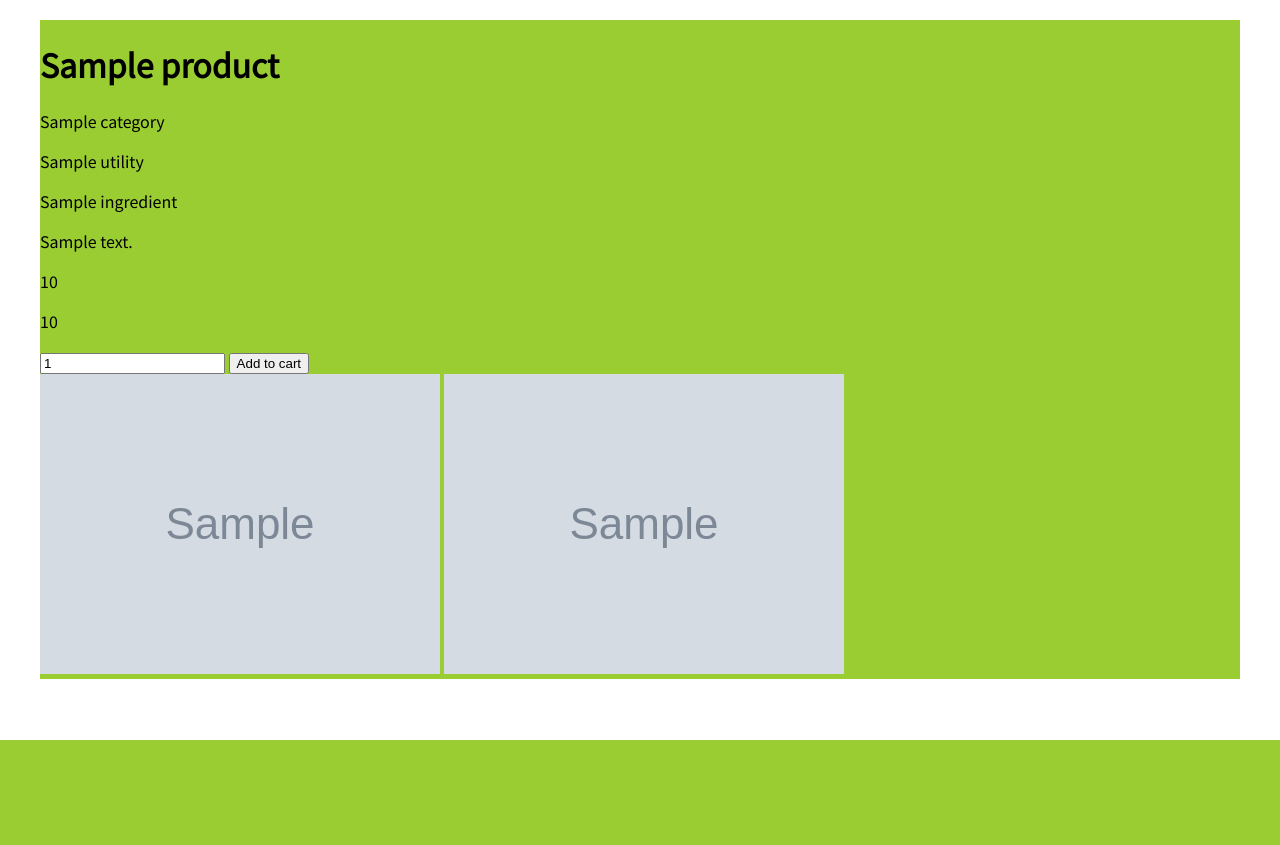
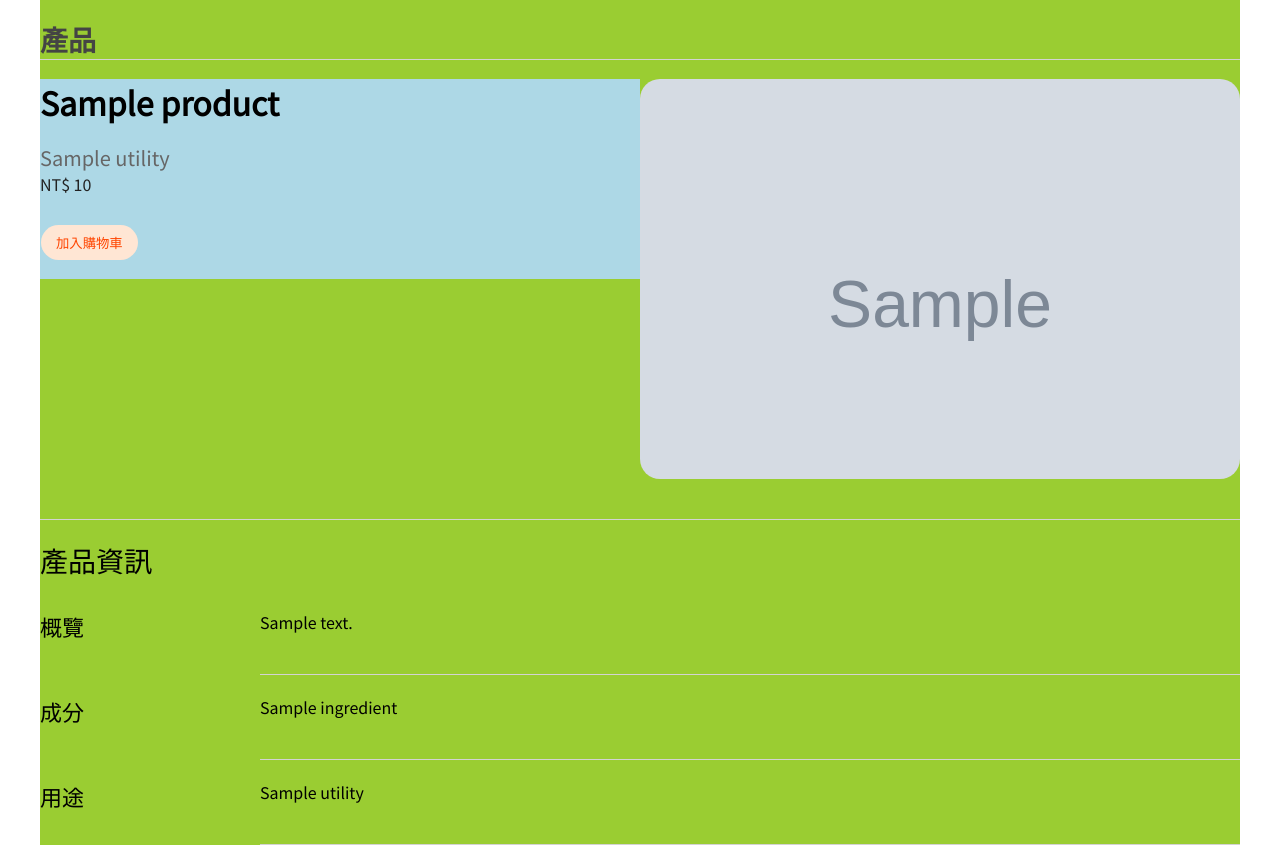
Before and after one commit to samuelyutt/WebStore, a Django app: template WebStore/templates/products/detail.html in a window 1280 px wide. Shown: the part 60-905 px from the top of the page. Before the commit the page ends 800 px from the top, so only its background shows below. Run offline with Django 3.2, Linux system fonts and the light colour scheme; the template is opened without the code that fills it: most values are stand-ins (such as "Sample title", 1, 10 or a date in 2020); grey boxes marked "Sample" are stand-in pictures.

Commit message:
Add product detail css

```diff
--- a/WebStore/products/views.py
+++ b/WebStore/products/views.py
@@ -11,7 +11,7 @@ class IndexView(generic.ListView):
     template_name = 'products/index.html'
 
     def get_queryset(self):
-        return Product.objects.all()
+        return Product.objects.filter(is_sellable=True)
 
 class DetailView(generic.DetailView):
     model = Product
--- a/WebStore/static/Webstore/css/style.css
+++ b/WebStore/static/Webstore/css/style.css
@@ -13,7 +13,7 @@ header {
 }
 
 main {
-    padding: 20px;
+    padding: 0 20px;
 }
 
 form {
@@ -97,11 +97,11 @@ a, .button {
     max-width: 1200px;
 }
 
-.title {
-    padding: 0 8px 0 8px;
+.caption {
+    /* padding: 0 8px 0 8px; */
 }
 
-.title h1 {
+.caption h1 {
     font-size: 28px;
     font-weight: 900;
     color: #444444;
@@ -113,15 +113,23 @@ a, .button {
 .container {
     display: flex;
     flex-wrap: wrap;
+    justify-content: center;
+}
+
+.container-jcleft {
+    display: flex;
+    flex-wrap: wrap;
+    justify-content: left;
 }
 
 .card {
-    flex: 1 1 300px;
-    margin: 8px;
+    flex: 0 1 376px;
+    margin: 12px;
     border-radius: 20px;
     background: lightpink;
     height: 450px;
     overflow: hidden;
+    position: relative;
 }
 
 .card:hover {
@@ -137,40 +145,42 @@ a, .button {
     text-decoration: none;
 }
 
-.card .cover-image {
+.card .card-image {
     width: 100%;
     height: 310px;
     overflow: hidden;
-    border-radius: 20px 20px 0 0;
 }
 
-.cover-image img {
+.card-image img {
     width: 100%;
     height: auto;
+    min-height: 100%;
 }
 
-.card .content {
+.card .card-content {
     background: lightblue;
-    height: 120px;
-    overflow: hidden;
-    border-radius: 0 0 20px 20px;
-    padding: 10px;
-    position: relative;
+    padding: 10px 18px;
 }
 
-.card .content .title {
+.card .card-content .title {
     color: #000;
-    font-size: 32px;
+    font-size: 26px;
     font-weight: 900;
-    margin-bottom: 5px;
 }
 
-.card .content .sub-title {
-    color: #000;
-    font-size: 24px;
+.card .card-content .sub-title {
+    color: #666666;
+    font-size: 20px;
+    margin-top: 18px;
 }
 
-.card .content .function {
+.card .card-content .tag {
+    color: #222222;
+    font-size: 14px;
+    margin-top: 8px;
+}
+
+.card .card-content .function {
     position: absolute;
     bottom: 10px;
     right: 10px;
@@ -192,3 +202,89 @@ a, .button {
     color: #ffe6d4;
     background-color: orangered;
 }
+
+.top-section {
+    min-width: 400px;
+    overflow: hidden;
+    flex: 1 1 50%;
+}
+
+.top-section .intro {
+    padding-right: 18px;
+    padding-bottom: 18px;
+    background-color: lightblue;
+}
+
+.top-section .intro .title {
+    color: #000;
+    font-size: 32px;
+    font-weight: 900;
+}
+
+.top-section .intro .sub-title {
+    color: #666666;
+    font-size: 20px;
+    margin-top: 18px;
+}
+
+.top-section .intro .tag {
+    color: #222222;
+    font-size: 16px;
+    margin-top: 0px;
+}
+
+.top-section .intro .function {
+    margin-top: 28px;
+}
+
+.top-section .cover-image {
+    height: 400px;
+    border-radius: 20px;
+    overflow: hidden;
+}
+
+.top-section img {
+    width: 100%;
+    height: auto;
+    min-height: 100%;
+}
+
+.product-info {
+    margin-top: 40px;
+}
+
+.product-info .title {
+    color: #000;
+    font-size: 28px;
+    margin-top: 20px;
+    padding-top: 20px;
+    padding-bottom: 10px;
+    border: solid;
+    border-width: 1px 0 0 0;
+    border-color: lightgray;
+}
+
+.product-info .row {
+    padding-top: 20px;
+}
+
+.product-info .attribute-name {
+    color: #000;
+    font-size: 22px;
+    text-align: left;
+    flex: 1 1 220px;
+    max-width: 220px;
+    padding-bottom: 20px;
+}
+
+.product-info .attribute {
+    color: #000;
+    font-size: 16px;
+    text-align: left;
+    flex: 1 1 500px;
+    line-height: 24px;
+    padding-bottom: 40px;
+    border: solid;
+    border-width: 0 0 1px 0;
+    border-color: lightgray;
+}
--- a/WebStore/templates/products/detail.html
+++ b/WebStore/templates/products/detail.html
@@ -1,8 +1,83 @@
 {% extends 'base.html' %}
 {% block content %}
 
-<h1>{{ product }}</h1>
+<div class="caption"">
+    <h1>產品</h1>
+</div>
 
+<div class="container">
+    <div class="top-section">
+        <div class="intro">
+            <div class="title">
+                {{ product }}
+            </div>
+            <div class="sub-title">
+                {{ product.utility|truncatechars:16 }}
+            </div>
+            <div class="tag price-tag">
+                NT$ {{ product.unit_price }}
+            </div>
+            {% if product.inventory_quantity > 0 %}
+                <div class="function">
+                    <form action="{% url 'order:cart_item_edit' product.id %}" method="post">{% csrf_token %}
+                        <input type="hidden" name="product_id" value="{{ product.id }}">
+                        <input type="hidden" name="amount" value="1">
+                        <input class="add-to-cart button" type="submit" value="加入購物車">
+                    </form>
+                </div>
+            {% else %}
+                <div class="tag">
+                    很抱歉，此產品目前沒有存貨。
+                </div>
+            {% endif %}
+        </div>
+    </div>
+    {% if product.cover_image %}
+        <div class="top-section">
+            <div class="cover-image">
+                <img src="{{ product.cover_image.url }}" alt="cover_image" />
+            </div>
+        </div>
+    {% endif %}
+</div>
+
+
+<div class="product-info">
+    <div class="title">
+        產品資訊
+    </div>
+    <div class="container-jcleft row">
+        <div class="attribute-name">
+            概覽
+        </div>
+        <div class="attribute">
+            {{ product.description }}
+        </div>
+    </div>
+    <div class="container-jcleft row">
+        <div class="attribute-name">
+            成分
+        </div>
+        <div class="attribute">
+            {{ product.ingredient }}
+        </div>
+    </div>
+    <div class="container-jcleft row">
+        <div class="attribute-name">
+            用途
+        </div>
+        <div class="attribute">
+            {{ product.utility }}
+        </div>
+    </div>
+</div>
+
+
+
+
+
+
+<!-- <h1>{{ product }}</h1>
 {% if error_message %}<p><strong>{{ error_message }}</strong></p>{% endif %}
 <p>{{ product.category }}</p>
 <p>{{ product.utility }}</p>
@@ -16,13 +91,13 @@
     <input type="hidden" name="product_id" value="{{ product.id }}">
     <input type="number" min="1" name="amount" value="1">
     <input type="submit" value="Add to cart">
-</form>
+</form> -->
 
-{% if product.cover_image %}
+<!-- {% if product.cover_image %}
     <img src="{{ product.cover_image.url }}" alt="cover_image" />
 {% endif %}
 {% for image in product.image_set.all %}
     <img src="{{ image.image.url }}" alt="image" />
 {% endfor %}
 
-{% endblock %}
+{% endblock %} -->
```
Also changed, not shown: WebStore/templates/products/index.html (+7 -4 lines).
